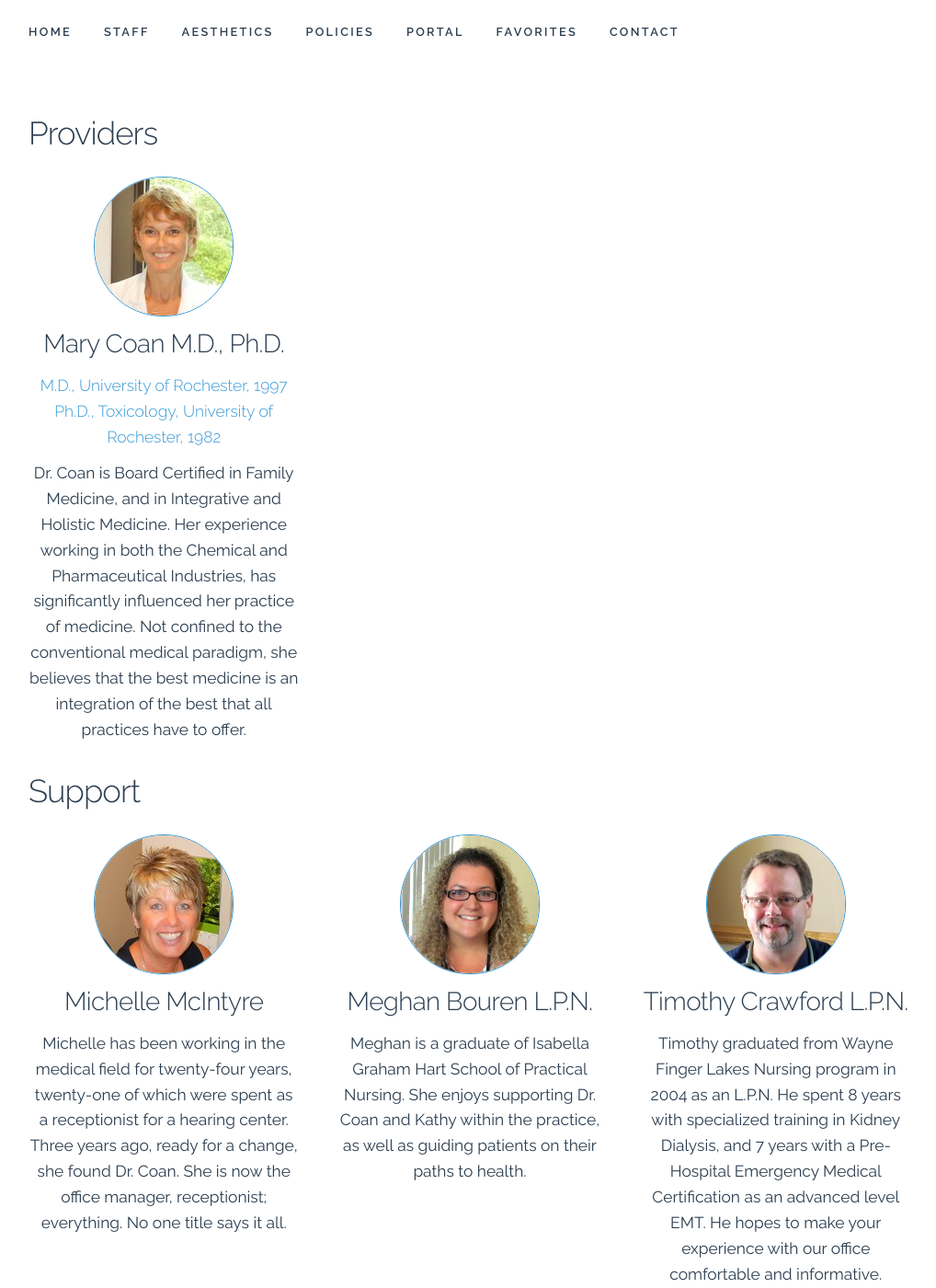
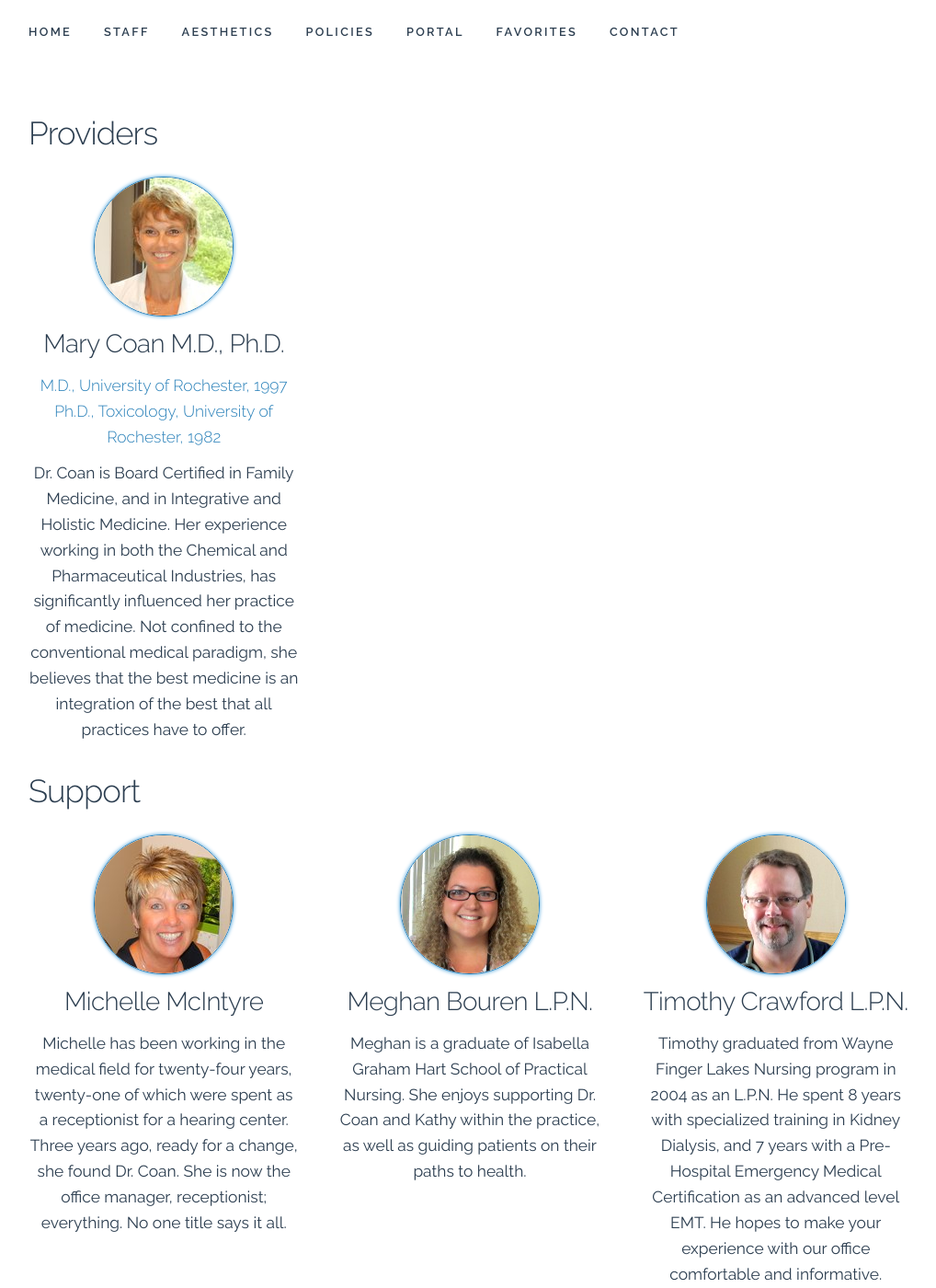
Before and after one commit to ifcats/ifcats.github.io, a Jekyll site: the page built from staff.html, in a window 1280 px wide and 1400 px high. Shown: the whole window at 92% size, without its empty margins (129-1147 px from the left). Built offline with Jekyll 4.4.1, drawn with Linux system fonts in a browser that asks for light colours.

Commit message:
Reserve light blue text for links

```diff
--- a/css/main.scss
+++ b/css/main.scss
@@ -205,7 +205,8 @@
   height: 150px;
   width: 150px;
   border-radius: 75px;
-  border: 1px solid $light-blue;
+  border: 1px solid $blue;
+  box-shadow: 0px 0px 4px $light-blue;
 }
 
 .profile { text-align: center; }
--- a/staff.html
+++ b/staff.html
@@ -11,8 +11,8 @@
       <div class="profile">
         <img src="{{ "/img/headshots/mary.jpg" | prepend: site.baseurl }}" class="profile-headshot" />
         <h5 class="profile-name">Mary Coan M.D., Ph.D.</h5>
-        <h6 class="light-blue profile-accreditation">M.D., University of Rochester, 1997</h6>
-        <h6 class="light-blue profile-accreditation">Ph.D., Toxicology, University of Rochester, 1982</h6>
+        <h6 class="blue profile-accreditation">M.D., University of Rochester, 1997</h6>
+        <h6 class="blue profile-accreditation">Ph.D., Toxicology, University of Rochester, 1982</h6>
         <p class="profile-bio">
           Dr. Coan is Board Certified in Family Medicine, and in Integrative
           and Holistic Medicine. Her experience working in both the Chemical
```
